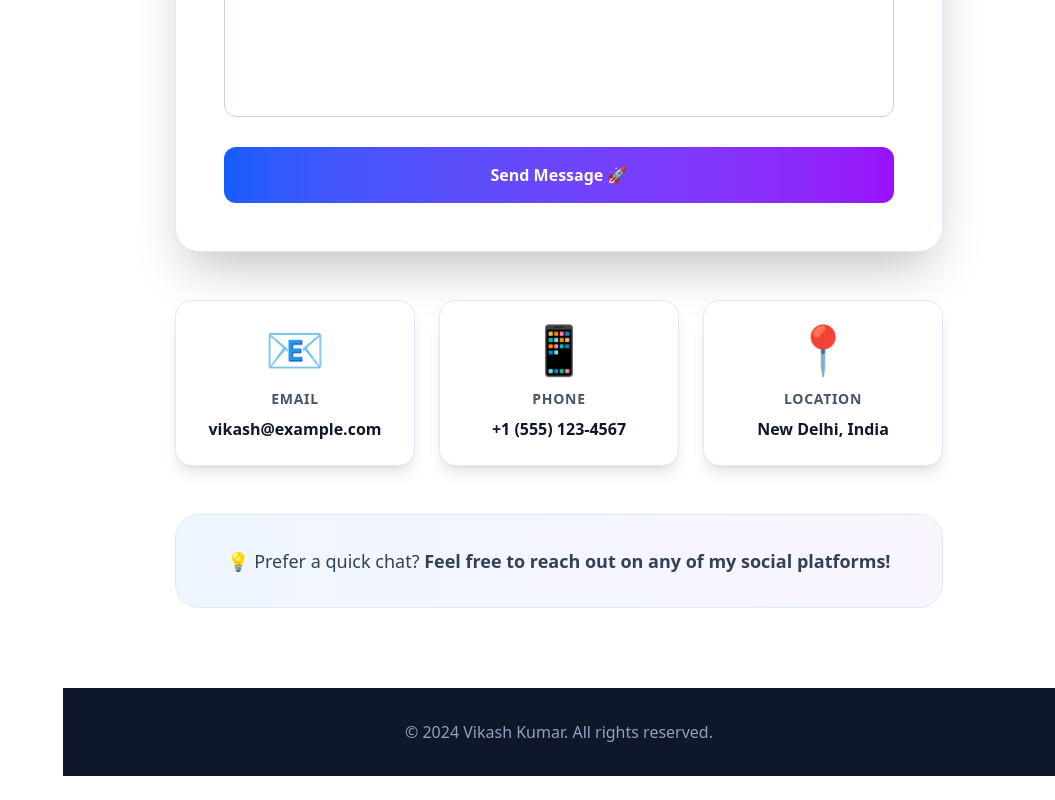
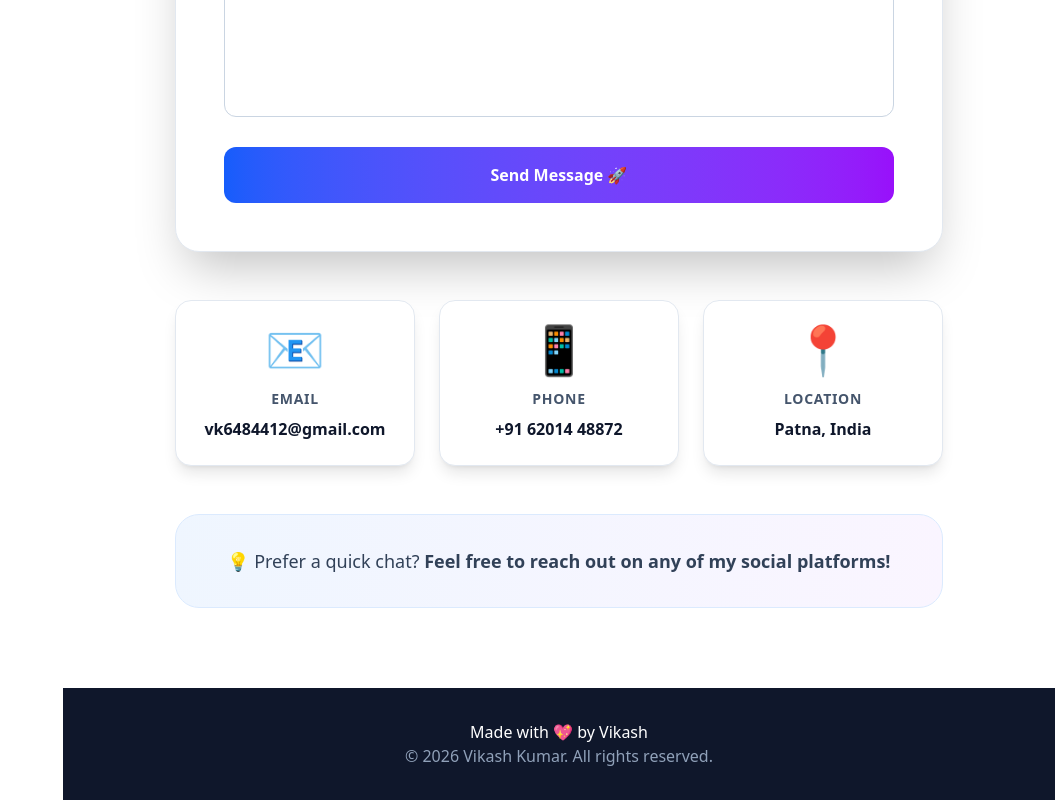
Before and after one commit to gitsforvikki/Portfolio, a Next.js app: page / in a window 1280 px wide. Shown: the part 6342-7142 px from the top of the page, without its empty margins (225-1280 px from the left). Before the commit the page ends 7118 px from the top, so only its background shows below. Built offline with nearby package versions, Linux system fonts and the light colour scheme.

Commit message:
optimized footer

```diff
--- a/app/page.tsx
+++ b/app/page.tsx
@@ -24,8 +24,9 @@ export default function Home() {
         {/* Footer */}
         <footer className="bg-slate-900 dark:bg-slate-950 text-white py-8 px-4 md:ml-0">
           <div className="max-w-6xl mx-auto text-center">
+            <p>Made with 💖 by Vikash</p>
             <p className="text-slate-400">
-              © 2024 Vikash Kumar. All rights reserved.
+              © 2026 Vikash Kumar. All rights reserved.
             </p>
           </div>
         </footer>
--- a/components/sections/Contact.tsx
+++ b/components/sections/Contact.tsx
@@ -1,8 +1,8 @@
 export default function Contact() {
   const contactInfo = [
-    { icon: "📧", label: "Email", value: "vikash@example.com" },
-    { icon: "📱", label: "Phone", value: "+1 (555) 123-4567" },
-    { icon: "📍", label: "Location", value: "New Delhi, India" },
+    { icon: "📧", label: "Email", value: "vk6484412@gmail.com" },
+    { icon: "📱", label: "Phone", value: "+91 62014 48872" },
+    { icon: "📍", label: "Location", value: "Patna, India" },
   ];
 
   return (
```
